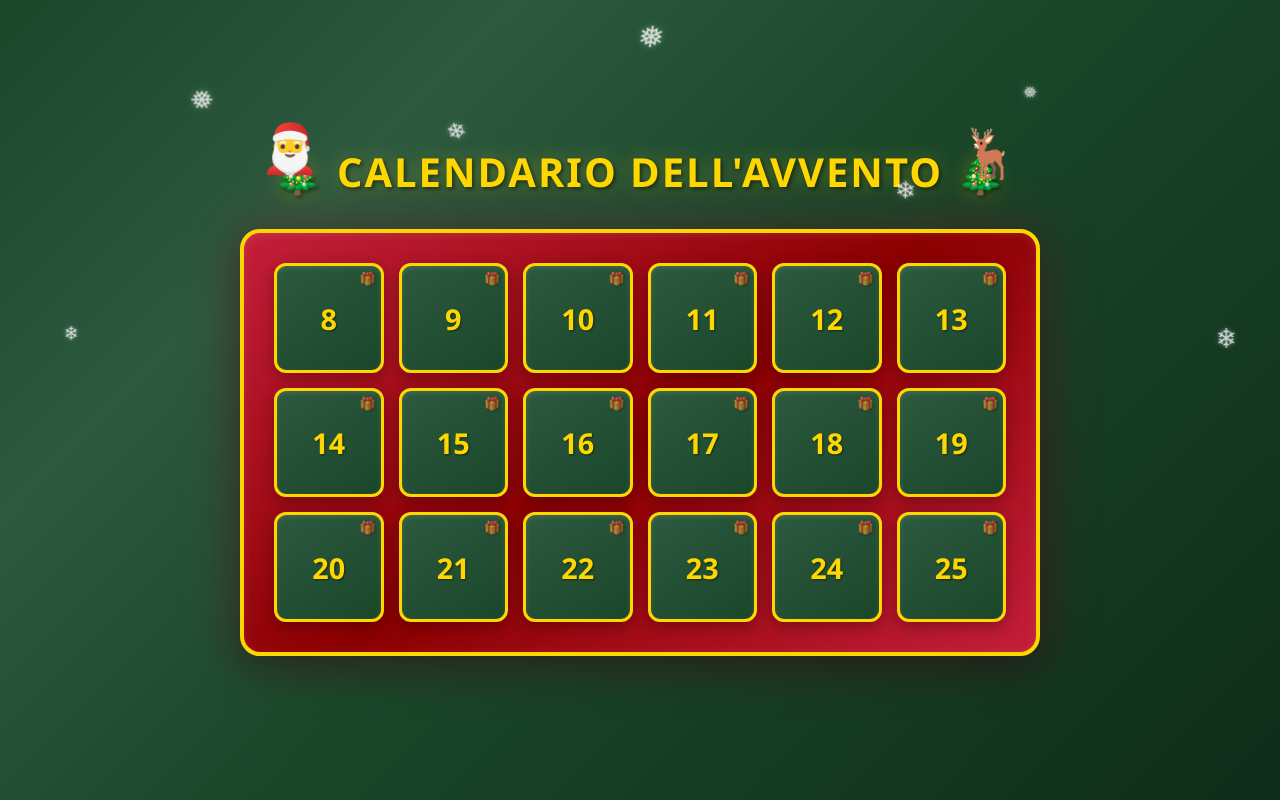
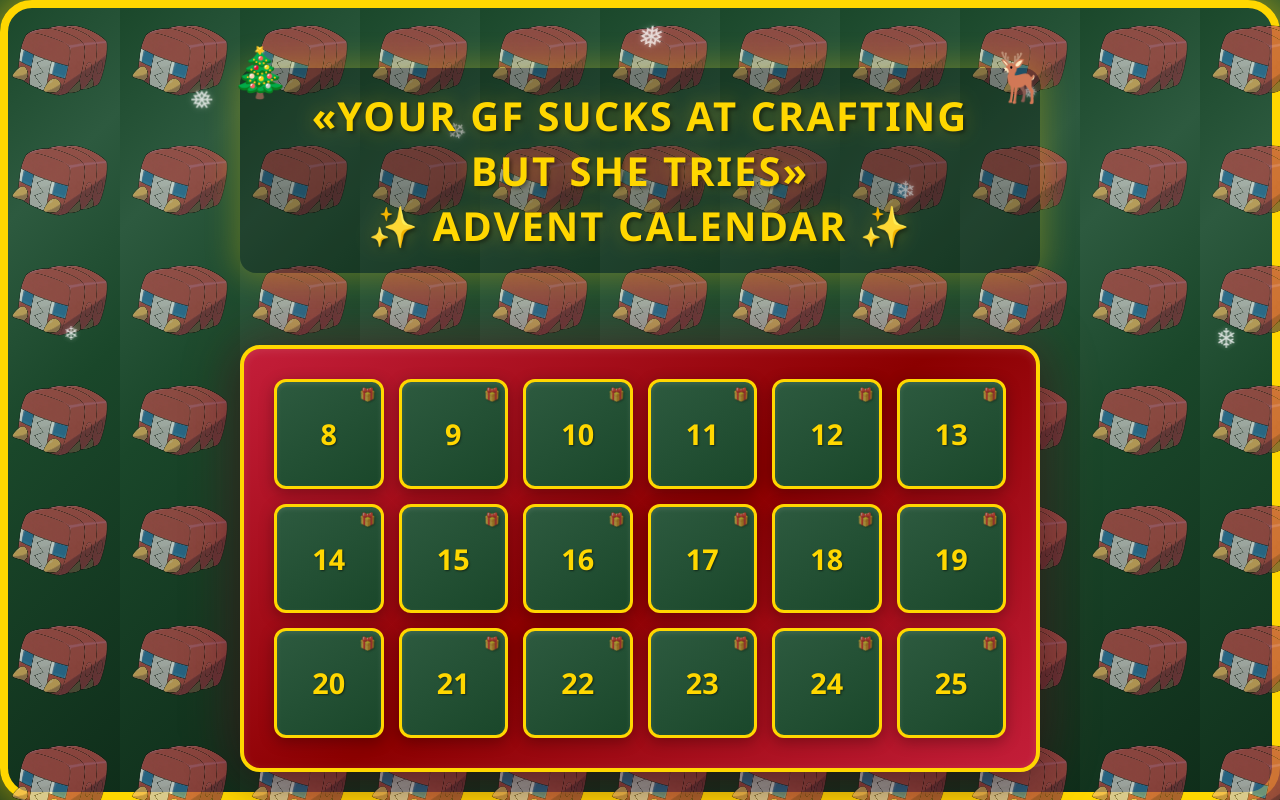
Before and after one commit to Imuccia/advent-for-babe, a plain HTML site: page src/index.html in a window 1280 px wide. Drawn offline with Linux system fonts and the light colour scheme.

Commit message:
added frame, charjabug background and updated title

```diff
--- a/src/index.html
+++ b/src/index.html
@@ -21,7 +21,10 @@
     </div>
 
     <div class="container">
-        <h1 class="title">🎄 CALENDARIO DELL'AVVENTO 🎄</h1>
+        <h1 class="title">
+            <span class="subtitle">«YOUR GF SUCKS AT CRAFTING BUT SHE TRIES»</span><br>
+            <span class="main-title">✨ ADVENT CALENDAR ✨</span>
+        </h1>
         <div class="calendar" id="calendar" role="grid" aria-label="Calendario dell'Avvento - Dicembre 8-25">
             <!-- Calendar days will be generated by JavaScript -->
         </div>
--- a/src/styles/styles.css
+++ b/src/styles/styles.css
@@ -10,26 +10,37 @@
 
 body {
     min-height: 100vh;
-    background: linear-gradient(135deg, #1a472a 0%, #2d5a3f 25%, #1a472a 50%, #0f2d1a 100%);
+    background:
+        linear-gradient(135deg, #1a472a 0%, #2d5a3f 25%, #1a472a 50%, #0f2d1a 100%),
+        url('../assets/images/0737_Shiny_Charjabug.webp');
+    background-repeat: repeat;
+    background-size: 120px auto;
+    background-position: 0 0;
     background-attachment: fixed;
     font-family: 'Segoe UI', Tahoma, Geneva, Verdana, sans-serif;
     display: flex;
     justify-content: center;
-    align-items: center;
+    align-items: flex-start;
     padding: 20px;
     overflow-x: hidden;
+    border: 8px solid #ffd700;
+    border-radius: 32px;
+    box-shadow: 0 0 40px 10px #ffd70080;
+    box-sizing: border-box;
 }
 
-/* Snowflake Animation */
-.snowflakes {
+body::before {
+    content: "";
     position: fixed;
     top: 0;
     left: 0;
-    width: 100%;
-    height: 100%;
+    width: 100vw;
+    min-height: 100vh;
+    background: url('../assets/images/0737_Shiny_Charjabug.webp') repeat;
+    background-size: 120px auto;
+    opacity: 0.7;
     pointer-events: none;
-    z-index: 1000;
-    overflow: hidden;
+    z-index: 0;
 }
 
 .snowflake {
@@ -76,19 +87,34 @@ body {
     z-index: 1;
     max-width: 800px;
     width: 100%;
+    margin-top: 40px; /* Move container down from the top */
 }
 
-/* Title Styling */
 .title {
     text-align: center;
+    margin-bottom: 4.5rem; /* More space below title */
+    font-family: 'Segoe UI', 'Arial', sans-serif;
+    font-weight: bold;
+    letter-spacing: 2px;
     color: #ffd700;
     font-size: 2.5rem;
     text-shadow:
         2px 2px 4px rgba(0, 0, 0, 0.5),
         0 0 20px rgba(255, 215, 0, 0.3);
-    margin-bottom: 30px;
-    font-weight: bold;
-    letter-spacing: 2px;
+    position: relative;
+    padding: 0.5em 1em;
+    border-radius: 16px;
+    background: rgba(0, 0, 0, 0.25); /* subtle dark background */
+    box-shadow: 0 0 30px 5px rgba(255, 215, 0, 0.25); /* extra glow */
+}
+
+.container::before,
+.container::after {
+    z-index: 2; /* Add this line */
+}
+.title {
+    position: relative;
+    z-index: 1; /* Ensure this is lower than the decorations */
 }
 
 /* Calendar Container */
@@ -289,10 +315,10 @@ body {
 
 /* Christmas Decorations */
 .container::before {
-    content: '🎅';
+    content: '🎄';
     position: absolute;
     top: -20px;
-    left: 20px;
+    left: -10px;
     font-size: 3rem;
     animation: bounce 2s ease-in-out infinite;
 }
@@ -301,7 +327,7 @@ body {
     content: '🦌';
     position: absolute;
     top: -20px;
-    right: 20px;
+    right: -10px;
     font-size: 3rem;
     animation: bounce 2s ease-in-out infinite 0.5s;
 }
```
Also changed, not shown: src/assets/images/0737_Shiny_Charjabug.webp (added).
